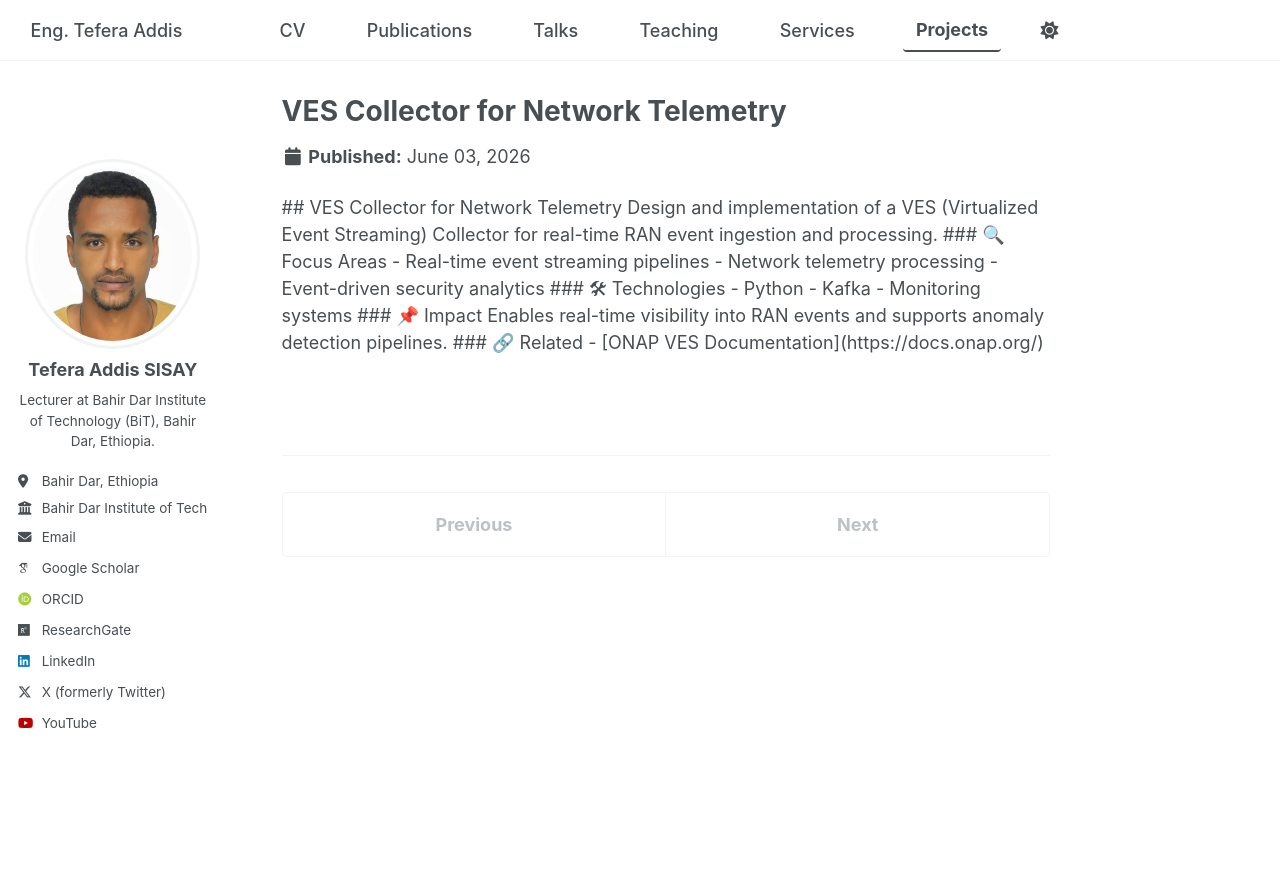
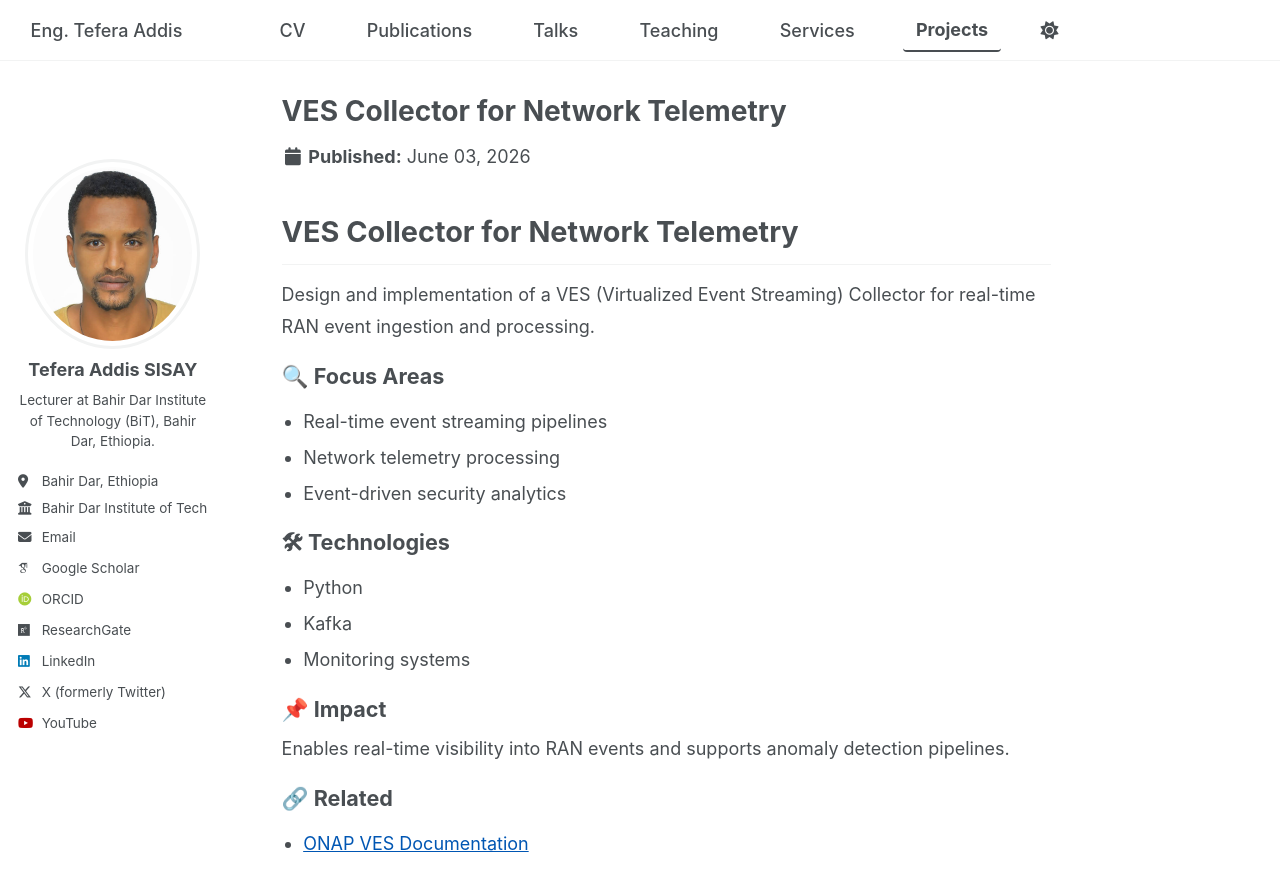
Before and after one commit to tefera-addis-sisay/tefera-addis-sisay.github.io, a Jekyll site: the page built from _project/ves-collector.md, in a window 1280 px wide and 900 px high. Shown: the top 891 px of the window. Built offline with Jekyll 4.4.1, drawn with Linux system fonts in a browser that asks for light colours; some web fonts are replaced; a script bundle is joined from its source files by our own code; library files that are not in the unit come from our copies.

Commit message:
Update ves-collector.md

```diff
--- a/_project/ves-collector.md
+++ b/_project/ves-collector.md
@@ -5,7 +5,9 @@ permalink: /project/ves-collector/
 author_profile: true
 layout: single
 ---
-<div class="project-entry">
+
+<div class="project-entry" markdown="1">
+
 ## VES Collector for Network Telemetry
 
 Design and implementation of a VES (Virtualized Event Streaming) Collector for real-time RAN event ingestion and processing.
@@ -25,4 +27,5 @@ Enables real-time visibility into RAN events and supports anomaly detection pipe
 
 ### 🔗 Related
 - [ONAP VES Documentation](https://docs.onap.org/)
+
 </div>
```
